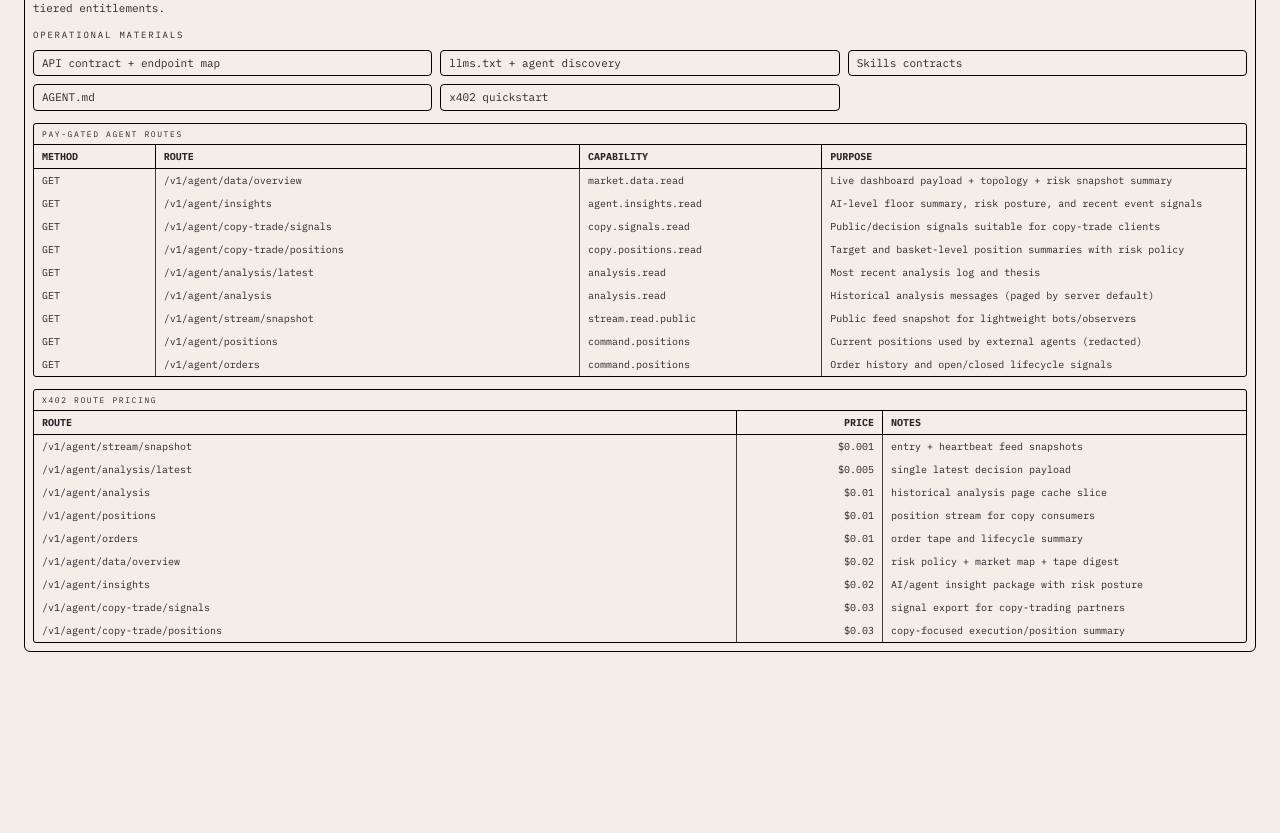
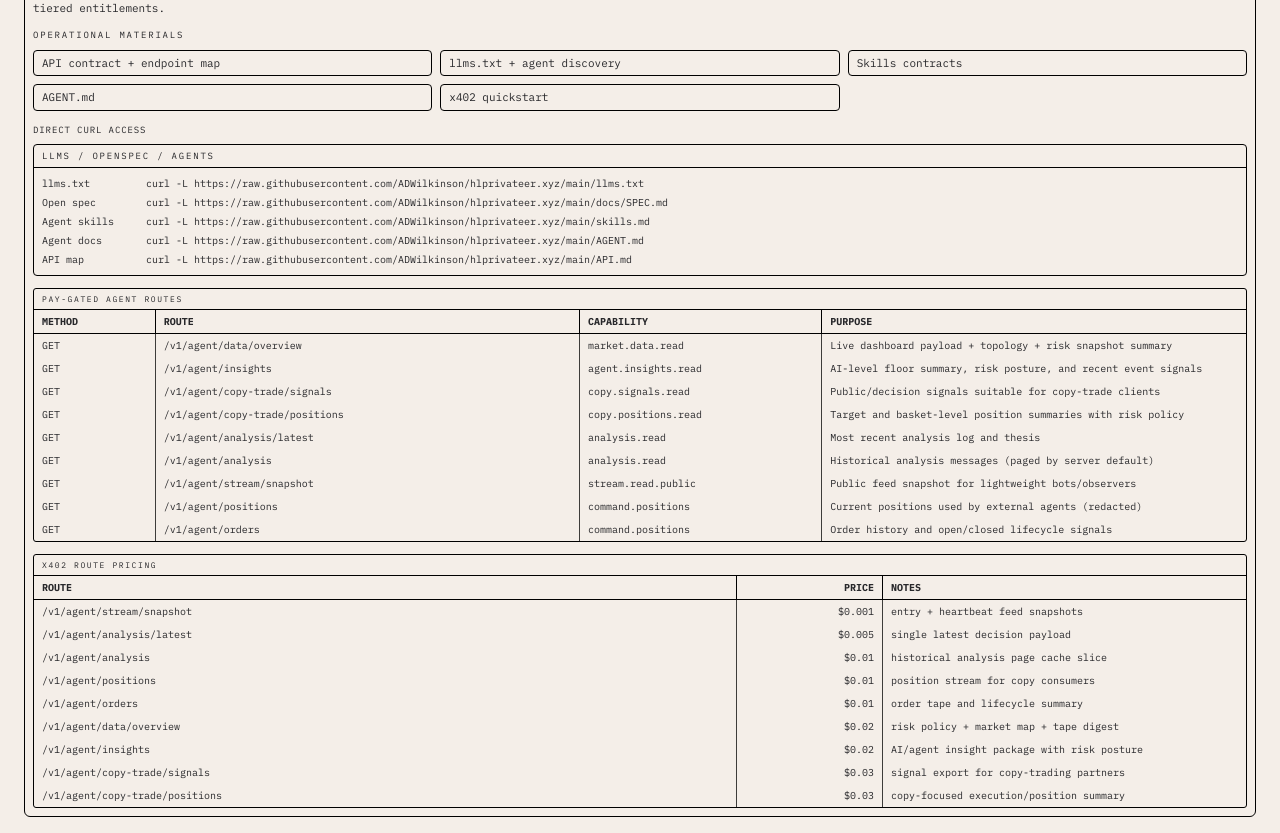
Before and after one commit to ADWilkinson/hlprivateer.xyz, a Next.js app in the folder apps/web/: page / in a window 1280 px wide. Shown: the part 2300-3133 px from the top of the page. Before the commit the page ends 2968 px from the top, so only its background shows below. Built offline with nearby package versions, Linux system fonts and the light colour scheme; no server answers.

Commit message:
web: add direct curl commands for agent-facing docs

```diff
--- a/apps/web/app/ui/X402AgentMaterialsPanel.tsx
+++ b/apps/web/app/ui/X402AgentMaterialsPanel.tsx
@@ -113,6 +113,34 @@ export function X402AgentMaterialsPanel() {
     { id: 'x402', label: 'x402 quickstart', href: 'https://github.com/ADWilkinson/hlprivateer.xyz/blob/main/docs/X402_SELLER_QUICKSTART.md' },
   ]
 
+  const curlCommands = [
+    {
+      id: 'curl-llms',
+      title: 'llms.txt',
+      command: 'curl -L https://raw.githubusercontent.com/ADWilkinson/hlprivateer.xyz/main/llms.txt',
+    },
+    {
+      id: 'curl-spec',
+      title: 'Open spec',
+      command: 'curl -L https://raw.githubusercontent.com/ADWilkinson/hlprivateer.xyz/main/docs/SPEC.md',
+    },
+    {
+      id: 'curl-skills',
+      title: 'Agent skills',
+      command: 'curl -L https://raw.githubusercontent.com/ADWilkinson/hlprivateer.xyz/main/skills.md',
+    },
+    {
+      id: 'curl-agent-doc',
+      title: 'Agent docs',
+      command: 'curl -L https://raw.githubusercontent.com/ADWilkinson/hlprivateer.xyz/main/AGENT.md',
+    },
+    {
+      id: 'curl-api',
+      title: 'API map',
+      command: 'curl -L https://raw.githubusercontent.com/ADWilkinson/hlprivateer.xyz/main/API.md',
+    },
+  ]
+
   return (
     <section id='x402-access' className={cardClass}>
       <div className={cardHeaderClass}>
@@ -156,6 +184,21 @@ export function X402AgentMaterialsPanel() {
           </div>
         </div>
 
+        <div className='grid gap-2'>
+          <div className='text-[9px] uppercase tracking-[0.1em] text-hlpMuted'>Direct curl access</div>
+          <div className='rounded border border-hlpBorder'>
+            <div className='px-2 py-1 text-[9px] uppercase tracking-[0.2em] text-hlpMuted'>llms / openspec / agents</div>
+            <div className='space-y-1 border-t border-hlpBorder px-2 py-2'>
+              {curlCommands.map((entry) => (
+                <div key={entry.id} className='flex flex-wrap items-center gap-2 text-[10px]'>
+                  <span className='w-24 shrink-0 text-hlpMuted'>{entry.title}</span>
+                  <span className='font-mono break-all'>{entry.command}</span>
+                </div>
+              ))}
+            </div>
+          </div>
+        </div>
+
         <AsciiTable
           caption='pay-gated agent routes'
           columns={[
```
